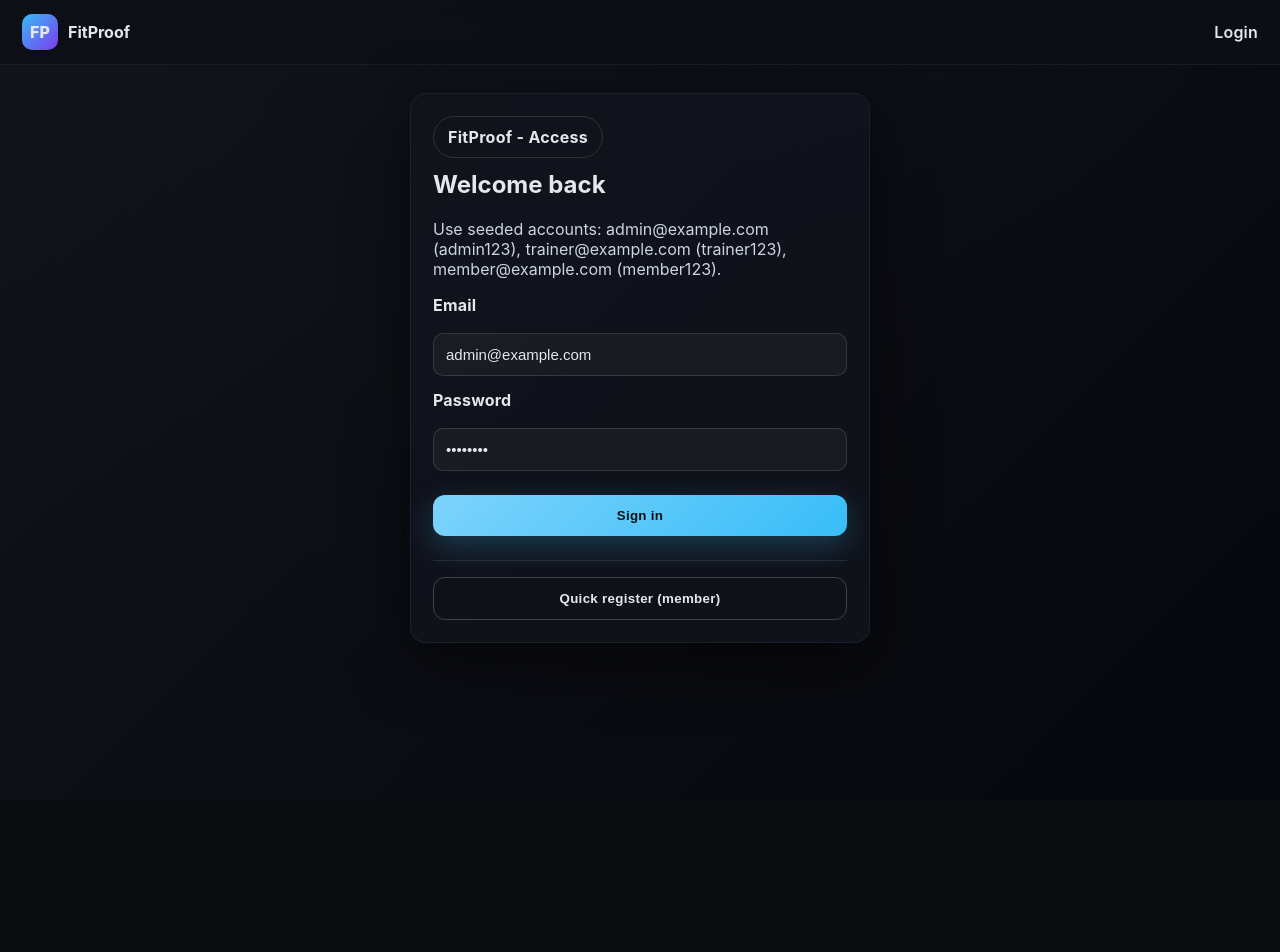
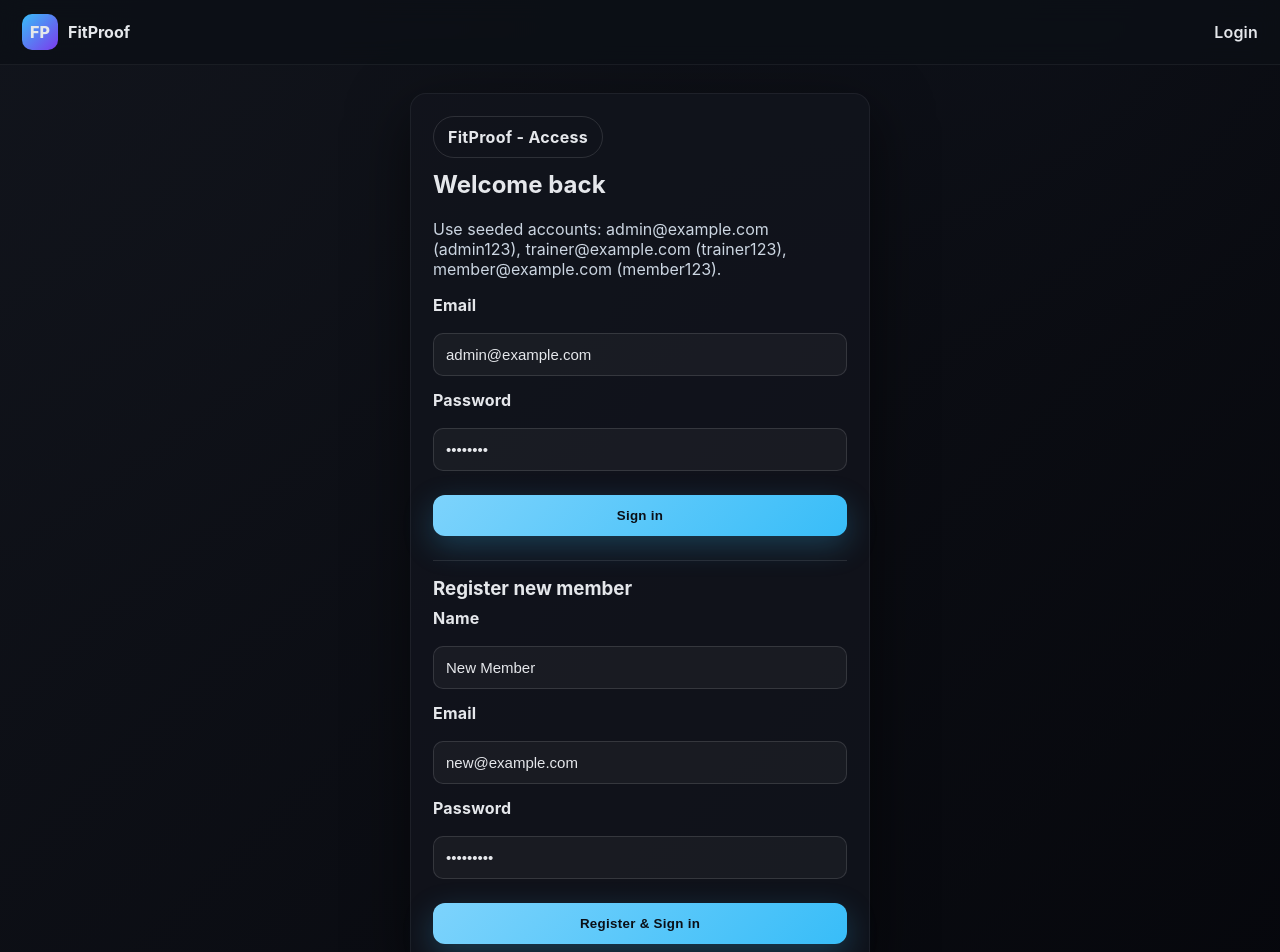
Before and after one commit to mz310/FitProof, a React (Vite) app in the folder frontend/: page /login in a window 1280 px wide. Shown: the top 952 px of the page. Before the commit the page ends 800 px from the top, so only its background shows below. Built offline with nearby package versions, Linux system fonts and the light colour scheme; no server answers.

Commit message:
chore(ui): restore full registration form on login

```diff
--- a/frontend/src/pages/LoginPage.jsx
+++ b/frontend/src/pages/LoginPage.jsx
@@ -77,9 +77,24 @@ export default function LoginPage() {
       </form>
 
       <div style={{ marginTop: 24, borderTop: "1px solid rgba(255,255,255,0.1)", paddingTop: 16 }}>
-        <button className="btn secondary" type="button" disabled={loading} onClick={handleRegister} style={{ width: "100%" }}>
-          {loading ? "Registering..." : "Quick register (member)"}
-        </button>
+        <h3 style={{ margin: "0 0 8px 0" }}>Register new member</h3>
+        <form onSubmit={handleRegister}>
+          <div className="form-row">
+            <label className="label">Name</label>
+            <input className="input" value={name} onChange={(e) => setName(e.target.value)} required />
+          </div>
+          <div className="form-row">
+            <label className="label">Email</label>
+            <input className="input" type="email" value={regEmail} onChange={(e) => setRegEmail(e.target.value)} required />
+          </div>
+          <div className="form-row">
+            <label className="label">Password</label>
+            <input className="input" type="password" value={regPassword} onChange={(e) => setRegPassword(e.target.value)} required />
+          </div>
+          <button className="btn" type="submit" disabled={loading} style={{ width: "100%", marginTop: 10 }}>
+            {loading ? "Registering..." : "Register & Sign in"}
+          </button>
+        </form>
       </div>
     </div>
   );
```
